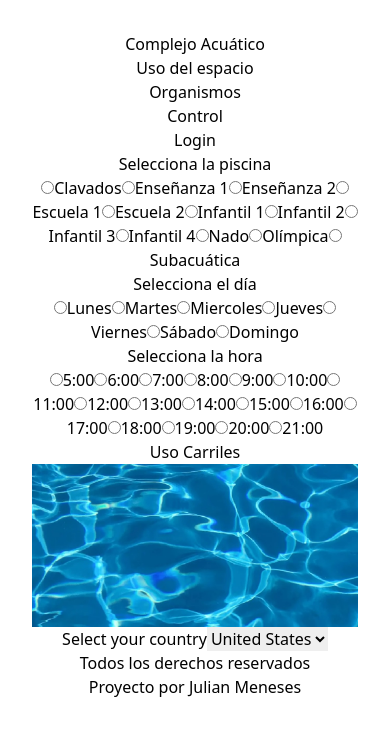
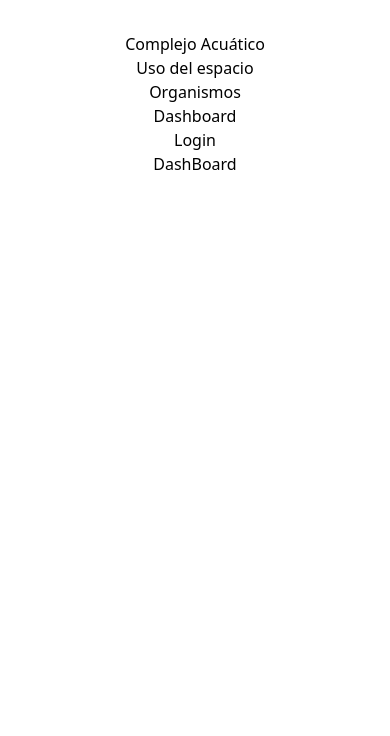
Before and after one commit to Casariana/CARRILES-JS, a React (Vite) app: page /dashboard in a window 390 px wide. Shown: the top 736 px of the page. Built offline with nearby package versions, Linux system fonts and the light colour scheme.

Commit message:
ADD: rutas

```diff
--- a/package.json
+++ b/package.json
@@ -10,6 +10,7 @@
     "preview": "vite preview"
   },
   "dependencies": {
+    "express": "^4.21.0",
     "react": "^18.3.1",
     "react-dom": "^18.3.1",
     "react-router-dom": "^6.26.2"
--- a/src/App.jsx
+++ b/src/App.jsx
@@ -1,22 +1,23 @@
-
-import './App.css'
-import Header from './components/Header'
-import Filtros from './components/Filtros'
-import UsoCarriles from './components/UsoCarriles'
-import PlantillaPiscina from './components/PlantillaPiscina'
-import Footer from './components/Footer'
-import Desplegable from './components/Desplegable'
+import { Routes, Route } from "react-router-dom";
+import Header from "./components/Header";
+import Home from "./components/Home";
+import Organismos from "./components/Organismos";
+import DashBoard from "./components/Dashboard";
+import Login from "./components/Login";
+import ErrorPage from "./components/ErrorPage";
+import "./App.css";
 
 export default function App() {
-
   return (
     <>
-    <Header />
-    <Filtros />
-    <UsoCarriles />
-    <PlantillaPiscina />
-    <Desplegable />
-    <Footer />
+      <Header />
+      <Routes>
+        <Route path="/" element={<Home />} />
+        <Route path="/organismos" element={<Organismos />} />
+        <Route path="/dashboard" element={<DashBoard />} />
+        <Route path="/login" element={<Login />} />
+        <Route path="*" element={<ErrorPage />} />
+      </Routes>
     </>
-  )
+  );
 }
--- /dev/null
+++ b/src/components/DashBoard.jsx
@@ -0,0 +1,8 @@
+
+function DashBoard() {
+  return (
+    <div>DashBoard</div>
+  )
+}
+
+export default DashBoard
--- a/src/components/Header.jsx
+++ b/src/components/Header.jsx
@@ -1,14 +1,17 @@
 import { useState } from "react";
+import { Link } from "react-router-dom";
 
 function Header() {
   const [isNavOpen, setIsNavOpen] = useState(false);
   return (
     <header className="flex justify-between border-b border-gray-400 ">
       <div className="flex items-center justify-between py-8 ">
+        <Link to="/">
           <h1 className="mb-4 text-3xl font-extrabold text-transparent bg-clip-text bg-gradient-to-r to-emerald-600 from-sky-400 md:text-5xl lg:text-6xl select-none">
             Complejo Acuático <br />
             Uso del espacio
           </h1>
+        </Link>
       </div>
       <div className="flex items-center">
         <nav>
@@ -41,14 +44,29 @@ function Header() {
                 </svg>
               </div>
               <ul className="flex flex-col items-center justify-between min-h-[250px]">
-                <li className="border-b border-gray-400 my-8 uppercase">
-                  <a href="/about">Organismos</a>
+                <li>
+                  <Link
+                    className="mb-4 font-extrabold text-transparent bg-clip-text hover:text-teal-200 bg-gradient-to-r to-emerald-600 from-sky-400 md:text-md lg:text-lg select-none"
+                    to="/organismos"
+                  >
+                    Organismos
+                  </Link>
                 </li>
-                <li className="border-b border-gray-400 my-8 uppercase">
-                  <a href="/portfolio">Control</a>
+                <li>
+                  <Link
+                    className="mb-4 font-extrabold text-transparent bg-clip-text hover:text-teal-200 bg-gradient-to-r to-emerald-600 from-sky-400 md:text-md lg:text-lg select-none"
+                    to="/dashboard"
+                  >
+                    Dashboard
+                  </Link>
                 </li>
-                <li className="border-b border-gray-400 my-8 uppercase">
-                  <a href="/contact">Login</a>
+                <li>
+                  <Link
+                    className="mb-4 font-extrabold text-transparent bg-clip-text hover:text-teal-200 bg-gradient-to-r to-emerald-600 from-sky-400 md:text-md lg:text-lg select-none"
+                    to="/login"
+                  >
+                    Login
+                  </Link>
                 </li>
               </ul>
             </div>
@@ -56,13 +74,28 @@ function Header() {
 
           <ul className="DESKTOP-MENU hidden space-x-8 lg:flex">
             <li>
-              <a className="mb-4 font-extrabold text-transparent bg-clip-text hover:text-teal-200 bg-gradient-to-r to-emerald-600 from-sky-400 md:text-md lg:text-lg select-none" href="/about">Organismos</a>
+              <Link
+                className="mb-4 font-extrabold text-transparent bg-clip-text hover:text-teal-200 bg-gradient-to-r to-emerald-600 from-sky-400 md:text-md lg:text-lg select-none"
+                to="/organismos"
+              >
+                Organismos
+              </Link>
             </li>
             <li>
-              <a className="mb-4 font-extrabold text-transparent bg-clip-text hover:text-teal-200 bg-gradient-to-r to-emerald-600 from-sky-400 md:text-md lg:text-lg select-none" href="/portfolio">Control</a>
+              <Link
+                className="mb-4 font-extrabold text-transparent bg-clip-text hover:text-teal-200 bg-gradient-to-r to-emerald-600 from-sky-400 md:text-md lg:text-lg select-none"
+                to="/dashboard"
+              >
+                Dashboard
+              </Link>
             </li>
             <li>
-              <a className="mb-4 font-extrabold text-transparent bg-clip-text hover:text-teal-200 bg-gradient-to-r to-emerald-600 from-sky-400 md:text-md lg:text-lg select-none" href="/contact">Login</a>
+              <Link
+                className="mb-4 font-extrabold text-transparent bg-clip-text hover:text-teal-200 bg-gradient-to-r to-emerald-600 from-sky-400 md:text-md lg:text-lg select-none"
+                to="/login"
+              >
+                Login
+              </Link>
             </li>
           </ul>
         </nav>
--- /dev/null
+++ b/src/components/Home.jsx
@@ -0,0 +1,17 @@
+import UsoCarriles from "./UsoCarriles"
+import Filtros from "./Filtros";
+import PlantillaPiscina from "./PlantillaPiscina";
+import Footer from "./Footer";
+
+
+export default function Home() {
+  return (
+    <>
+
+      <Filtros />
+      <UsoCarriles />
+      <PlantillaPiscina />
+      <Footer />
+    </>
+  );
+}
--- /dev/null
+++ b/src/components/Login.jsx
@@ -0,0 +1,9 @@
+import React from 'react'
+
+function Login() {
+  return (
+    <div>Login</div>
+  )
+}
+
+export default Login
--- /dev/null
+++ b/src/components/Organismos.jsx
@@ -0,0 +1,9 @@
+
+
+function Organismos() {
+  return (
+    <div>Organismos</div>
+  )
+}
+
+export default Organismos
--- a/src/main.jsx
+++ b/src/main.jsx
@@ -1,10 +1,13 @@
-import { StrictMode } from 'react'
-import { createRoot } from 'react-dom/client'
-import App from './App.jsx'
-import './index.css'
+import { StrictMode } from "react";
+import { createRoot } from "react-dom/client";
+import { BrowserRouter } from "react-router-dom";
+import App from "./App.jsx";
+import "./index.css";
 
-createRoot(document.getElementById('root')).render(
+createRoot(document.getElementById("root")).render(
   <StrictMode>
-    <App />
-  </StrictMode>,
-)
+    <BrowserRouter>
+      <App />
+    </BrowserRouter>
+  </StrictMode>
+);
```
Also changed, not shown: src/components/orden.jsx (+9 -3 lines), src/data/db.json (+4 -4 lines), src/components/Control.jsx (deleted), src/components/ErrorPage.jsx (renamed from src/components/404.jsx), 1 other file (tests, documents, lock files or other folders). Lines whose indentation alone changed are shown as unchanged.
